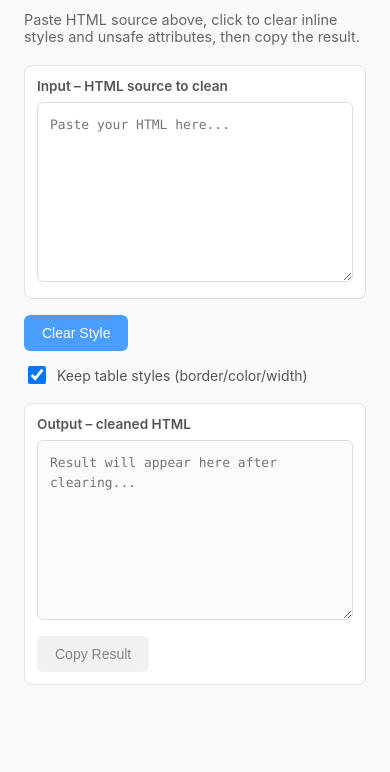
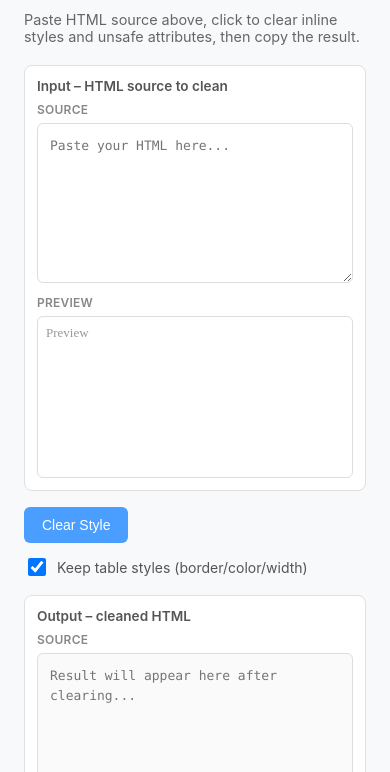
Before and after one commit to f4cker/html-style-eraser, a website: page index.html in a window 390 px wide. Shown: the part 72-844 px from the top of the page. Drawn offline with Linux system fonts and the light colour scheme.

Commit message:
feat: enhance HTML editor with preview functionality and responsive design

```diff
--- a/index.html
+++ b/index.html
@@ -47,9 +47,39 @@
       margin-bottom: 8px;
     }
 
+    .panel-row {
+      display: flex;
+      gap: 12px;
+      align-items: stretch;
+      min-height: 200px;
+    }
+
+    @media (max-width: 720px) {
+      .panel-row {
+        flex-direction: column;
+      }
+    }
+
+    .panel-half {
+      flex: 1;
+      min-width: 0;
+      display: flex;
+      flex-direction: column;
+    }
+
+    .panel-half .label-tab {
+      font-size: 0.75rem;
+      font-weight: 600;
+      color: #888;
+      margin-bottom: 6px;
+      text-transform: uppercase;
+      letter-spacing: 0.02em;
+    }
+
     textarea {
       width: 100%;
-      min-height: 180px;
+      flex: 1;
+      min-height: 160px;
       padding: 12px;
       font-family: ui-monospace, "Cascadia Code", "Source Code Pro", Menlo, monospace;
       font-size: 13px;
@@ -63,6 +93,23 @@
       outline: none;
       border-color: #4a9eff;
       box-shadow: 0 0 0 2px rgba(74, 158, 255, 0.2);
+    }
+
+    .preview-wrap {
+      flex: 1;
+      min-height: 160px;
+      border: 1px solid #ddd;
+      border-radius: 6px;
+      overflow: hidden;
+      background: #fff;
+    }
+
+    .preview-wrap iframe {
+      width: 100%;
+      height: 100%;
+      min-height: 160px;
+      border: none;
+      display: block;
     }
 
     #output {
@@ -154,7 +201,18 @@
 
   <div class="panel">
     <span class="panel-label">Input – HTML source to clean</span>
-    <textarea id="input" placeholder="Paste your HTML here..."></textarea>
+    <div class="panel-row">
+      <div class="panel-half">
+        <span class="label-tab">Source</span>
+        <textarea id="input" placeholder="Paste your HTML here..."></textarea>
+      </div>
+      <div class="panel-half">
+        <span class="label-tab">Preview</span>
+        <div class="preview-wrap">
+          <iframe id="inputPreview" title="Input preview" sandbox="allow-same-origin"></iframe>
+        </div>
+      </div>
+    </div>
   </div>
 
   <div class="actions">
@@ -167,7 +225,18 @@
 
   <div class="panel">
     <span class="panel-label">Output – cleaned HTML</span>
-    <textarea id="output" readonly placeholder="Result will appear here after clearing..."></textarea>
+    <div class="panel-row">
+      <div class="panel-half">
+        <span class="label-tab">Source</span>
+        <textarea id="output" readonly placeholder="Result will appear here after clearing..."></textarea>
+      </div>
+      <div class="panel-half">
+        <span class="label-tab">Preview</span>
+        <div class="preview-wrap">
+          <iframe id="outputPreview" title="Output preview" sandbox="allow-same-origin"></iframe>
+        </div>
+      </div>
+    </div>
     <div class="actions" style="margin-top: 12px; margin-bottom: 0;">
       <button type="button" class="btn-secondary" id="btnCopy" disabled>Copy Result</button>
     </div>
@@ -180,10 +249,38 @@
 
       const inputEl = document.getElementById('input');
       const outputEl = document.getElementById('output');
+      const inputPreviewEl = document.getElementById('inputPreview');
+      const outputPreviewEl = document.getElementById('outputPreview');
       const btnClear = document.getElementById('btnClear');
       const btnCopy = document.getElementById('btnCopy');
       const keepTableStyleEl = document.getElementById('keepTableStyle');
       const toastEl = document.getElementById('toast');
+
+      var inputPreviewTimer = null;
+
+      var PREVIEW_PLACEHOLDER = '<!DOCTYPE html><html><head><meta charset="utf-8"></head><body style="margin:0;color:#999;font-size:13px;padding:8px;">Preview</body></html>';
+
+      function setPreview(iframeEl, html) {
+        if (!iframeEl) return;
+        var raw = html ? html.trim() : '';
+        if (!raw) {
+          iframeEl.srcdoc = PREVIEW_PLACEHOLDER;
+          return;
+        }
+        if (/^<!DOCTYPE/i.test(raw) || /^<html[\s>]/i.test(raw)) {
+          iframeEl.srcdoc = raw;
+        } else {
+          iframeEl.srcdoc = '<!DOCTYPE html><html><head><meta charset="utf-8"></head><body style="margin:8px;">' + raw + '</body></html>';
+        }
+      }
+
+      function updateInputPreview() {
+        setPreview(inputPreviewEl, inputEl.value);
+      }
+
+      function updateOutputPreview() {
+        setPreview(outputPreviewEl, outputEl.value);
+      }
 
       function getOptions() {
         return {
@@ -271,6 +368,7 @@
         const raw = inputEl.value;
         const result = clearStyleFromHtml(raw, getOptions());
         outputEl.value = result;
+        updateOutputPreview();
         btnCopy.disabled = !result;
         if (result) showToast('Style cleared.');
       }
@@ -285,8 +383,19 @@
         });
       }
 
+      inputEl.addEventListener('input', function () {
+        clearTimeout(inputPreviewTimer);
+        inputPreviewTimer = setTimeout(updateInputPreview, 200);
+      });
+      inputEl.addEventListener('paste', function () {
+        setTimeout(updateInputPreview, 50);
+      });
+
       btnClear.addEventListener('click', runClear);
       btnCopy.addEventListener('click', copyResult);
+
+      setPreview(inputPreviewEl, '');
+      setPreview(outputPreviewEl, '');
     })();
   </script>
 </body>
```
